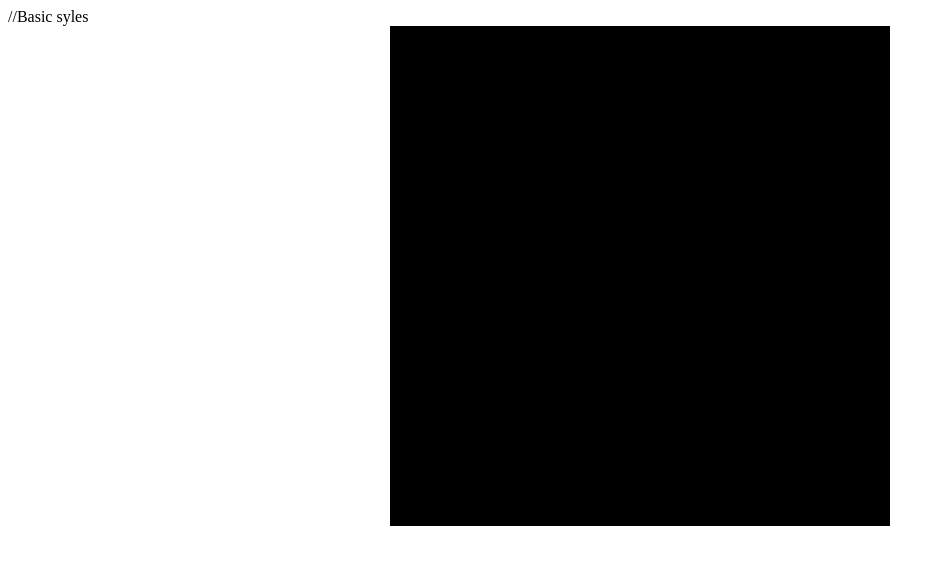
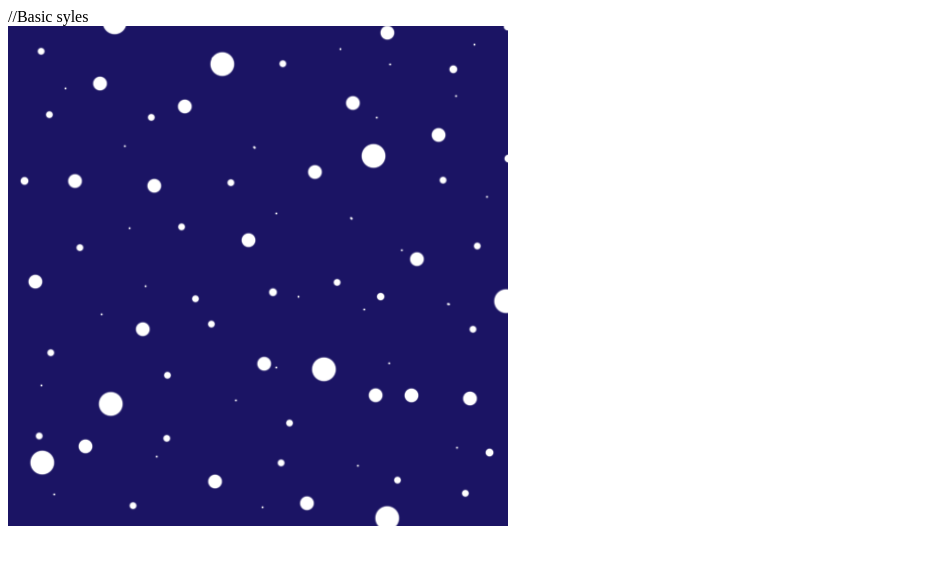
Before and after one commit to tweller1/spaceinvaders, a plain HTML site: page index.html in a window 1280 px wide. Shown: the whole page, without its empty margins (0-945 px from the left). Drawn offline with nearby package versions, Linux system fonts and the light colour scheme.

```diff
--- a/index.html
+++ b/index.html
@@ -11,8 +11,8 @@
 
     //Basic syles
   <style>
-      #gameboard { background-color:black; }
-      #game-wrapper { margin:0 auto; width: 500px; }
+      #gameboard { background-image:url("images/background.png"); }
+      #game-wrapper { margin:0; height:500px; width: 500px; }
   </style>
 </head>
 <body>
--- a/js/game.js
+++ b/js/game.js
@@ -1,13 +1,16 @@
-
+//loads up aliens variable
 var AlienFlock = function AlienFlock() {
-  this.invulnrable = true;
+  this.invulnerable = true;
   this.dx = 10; this.dy = 0;
+    //speed between sprite aliens
   this.hit = 1; this.lastHit = 0;
+    //overall speed
   this.speed = 10;
 
   this.draw = function() {};
 
-  this.die = function() {
+//if all aliens die, load to the next level
+this.die = function() {
     if(Game.board.nextLevel()) {
       Game.loadBoard(new GameBoard(Game.board.nextLevel()));
     } else {
@@ -53,12 +56,13 @@
 Alien.prototype.draw = function(canvas) {
   Sprites.draw(canvas,this.name,this.x,this.y,this.frame);
 }
-
+//if bullet hits alien, alien dies/removed from game
 Alien.prototype.die = function() {
   GameAudio.play('die');
   this.flock.speed += 1;
   this.board.remove(this);
 }
+
 
 Alien.prototype.step = function(dt) {
   this.mx += dt * this.flock.dx;
@@ -69,13 +73,14 @@
     }
     this.x += this.mx;
     this.mx = 0;
-    this.frame = (this.frame+1) % 2;
+    this.frame = (this.frame+1) % 3;
     if(this.x > Game.width - Sprites.map.alien1.w * 2) this.flock.hit = -1;
     if(this.x < Sprites.map.alien1.w) this.flock.hit = 1;
   }
   return true;
 }
 
+//determines how often aliens fire
 Alien.prototype.fireSometimes = function() {
       if(Math.random()*100 < 10) {
         this.board.addSprite('missile',this.x + this.w/2 - Sprites.map.missile.w/2,
@@ -88,16 +93,18 @@
   this.reloading = 0;
 }
 
+//initialises sprite drawings
 Player.prototype.draw = function(canvas) {
    Sprites.draw(canvas,'player',this.x,this.y);
 }
 
-
+//initialises die function/remove from the game
 Player.prototype.die = function() {
   GameAudio.play('die');
   Game.callbacks['die']();
 }
 
+//initialises keyboard functions
 Player.prototype.step = function(dt) {
   if(Game.keys['left']) { this.x -= 100 * dt; }
   if(Game.keys['right']) { this.x += 100 * dt; }
@@ -107,7 +114,7 @@
 
   this.reloading--;
 
-    //change number at the end for the amount of bullets shot
+    //number at the end is the amount of bullets shot
   if(Game.keys['fire'] && this.reloading <= 0 && this.board.missiles <  100) {
     GameAudio.play('fire');
     this.board.addSprite('missile',
@@ -126,6 +133,7 @@
    this.player = opts.player;
 }
 
+//initalises missile function
 Missile.prototype.draw = function(canvas) {
    Sprites.draw(canvas,'missile',this.x,this.y);
 }
@@ -141,6 +149,7 @@
    return (this.y < 0 || this.y > Game.height) ? false : true;
 }
 
+
 Missile.prototype.die = function() {
   if(this.player) this.board.missiles--;
   if(this.board.missiles < 0) this.board.missiles=0;
--- a/js/level.js
+++ b/js/level.js
@@ -8,28 +8,41 @@
           [0,0,0,0,0,0,0,0,0,0,0],
           [0,0,0,0,0,0,0,0,0,0,0],
           [0,0,0,0,0,0,0,0,0,0,0],
-          [0,0,0,0,0,0,0,0,0,0,0],
+          [0,0,0,0,0,3,3,0,0,0,0],
           [0,0,0,0,0,2,2,0,0,0,0],
           [0,0,0,0,0,1,1,0,0,0,0]],
      2:  [[0,0,0,0,0,0,0,0,0,0,0],
           [0,0,0,0,0,0,0,0,0,0,0],
           [0,0,0,0,0,0,0,0,0,0,0],
           [0,0,0,0,0,0,0,0,0,0,0],
-          [0,0,0,0,0,0,0,0,0,0,0],
+          [0,0,3,3,3,3,3,3,3,3,0],
           [0,0,2,2,2,2,2,2,2,2,0],
           [0,0,2,2,2,2,2,2,2,2,0],
           [0,0,1,1,1,1,1,1,1,1,0],
           [0,0,1,1,1,1,1,1,1,1,0],
           [0,0,1,1,1,1,1,1,1,1,0],
-          [0,0,1,1,1,1,1,1,1,1,0]] };
+          [0,0,1,1,1,1,1,1,1,1,0]],
+     3:  [[0,0,0,0,0,0,0,0,0,0,0],
+          [0,0,0,0,0,0,0,0,0,0,0],
+          [0,0,0,0,0,0,0,0,0,0,0],
+          [0,0,3,3,3,3,3,3,3,3,0],
+          [0,0,3,3,3,3,3,3,3,3,0],
+          [0,0,2,2,2,2,2,2,2,2,0],
+          [0,0,2,2,2,2,2,2,2,2,0],
+          [0,0,1,1,1,1,1,1,1,1,0],
+          [0,0,1,1,1,1,1,1,1,1,0],
+          [0,0,1,1,1,1,1,1,1,1,0],
+          [0,0,1,1,1,1,1,1,1,1,0],  ] };
 
 
-//places aliens on the canvas and the frames for the srpite sheet
+//places aliens on the canvas and the frames for the sprite sheet
   var spriteData = {
-    'alien1': { sx: 0,  sy: 0,  w: 23, h: 18, cls: Alien, frames: 3 },
-    'alien2': { sx: 0,  sy: 18, w: 23, h: 18, cls: Alien, frames: 3 },
-    'player': { sx: 0,  sy: 36, w: 26, h: 17, cls: Player },
+    'alien1': { sx: 0,  sy: 0,  w: 24, h: 18, cls: Alien, frames: 3 },
+    'alien2': { sx: 0,  sy: 18, w: 24, h: 18, cls: Alien, frames: 3 },
+    'alien3': { sx: 0,  sy: 36, w: 24, h: 18, cls: Alien, frames: 3 },
+    'player': { sx: 0,  sy: 72, w: 26, h: 17, cls: Player },
     'missile': { sx: 0,  sy: 86, w: 3,  h: 14, cls: Missile }
+
   }
 
 //introduction to the game, wording
```
Also changed, not shown: images/background.png (added), images/sprites.png, 4 other files.
